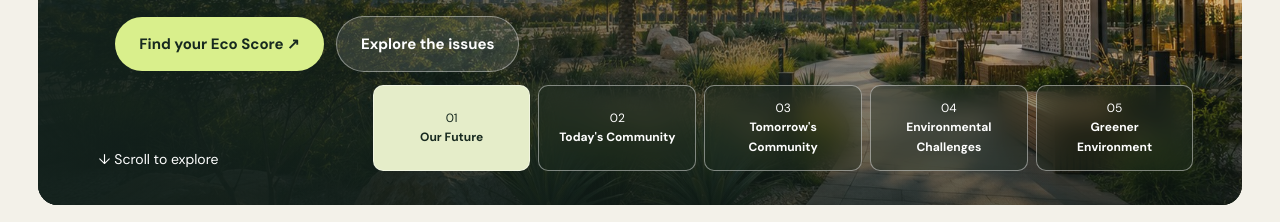
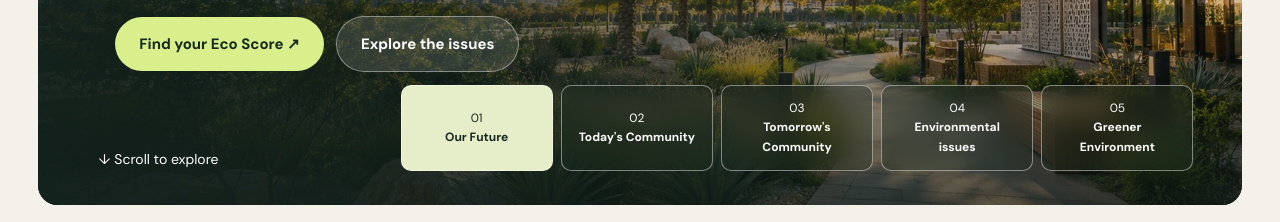
Before and after one commit to newhubacc/SustainUAE, a plain HTML site: page index.html in a window 1280 px wide. Shown: the part 566-788 px from the top of the page. Drawn offline with Linux system fonts and the light colour scheme.

Commit message:
Update button text for environmental challenges

```diff
--- a/index.html
+++ b/index.html
@@ -61,7 +61,7 @@
     </button>
 
     <button aria-pressed="false" data-scene="environment-before">
-        04 <span>Environmental Challenges</span>
+        04 <span>Environmental issues</span>
     </button>
 
     <button aria-pressed="false" data-scene="environment-after">
```
